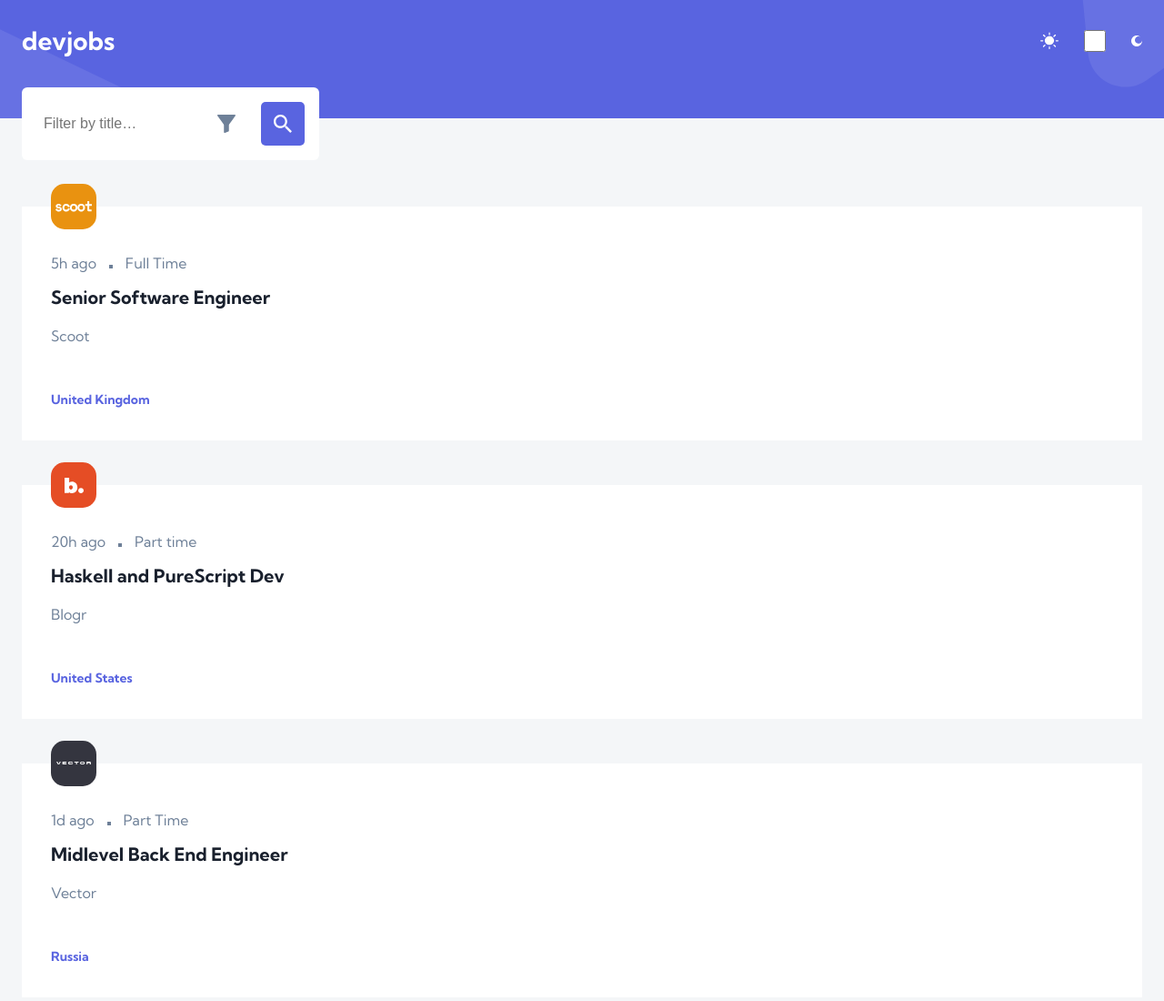
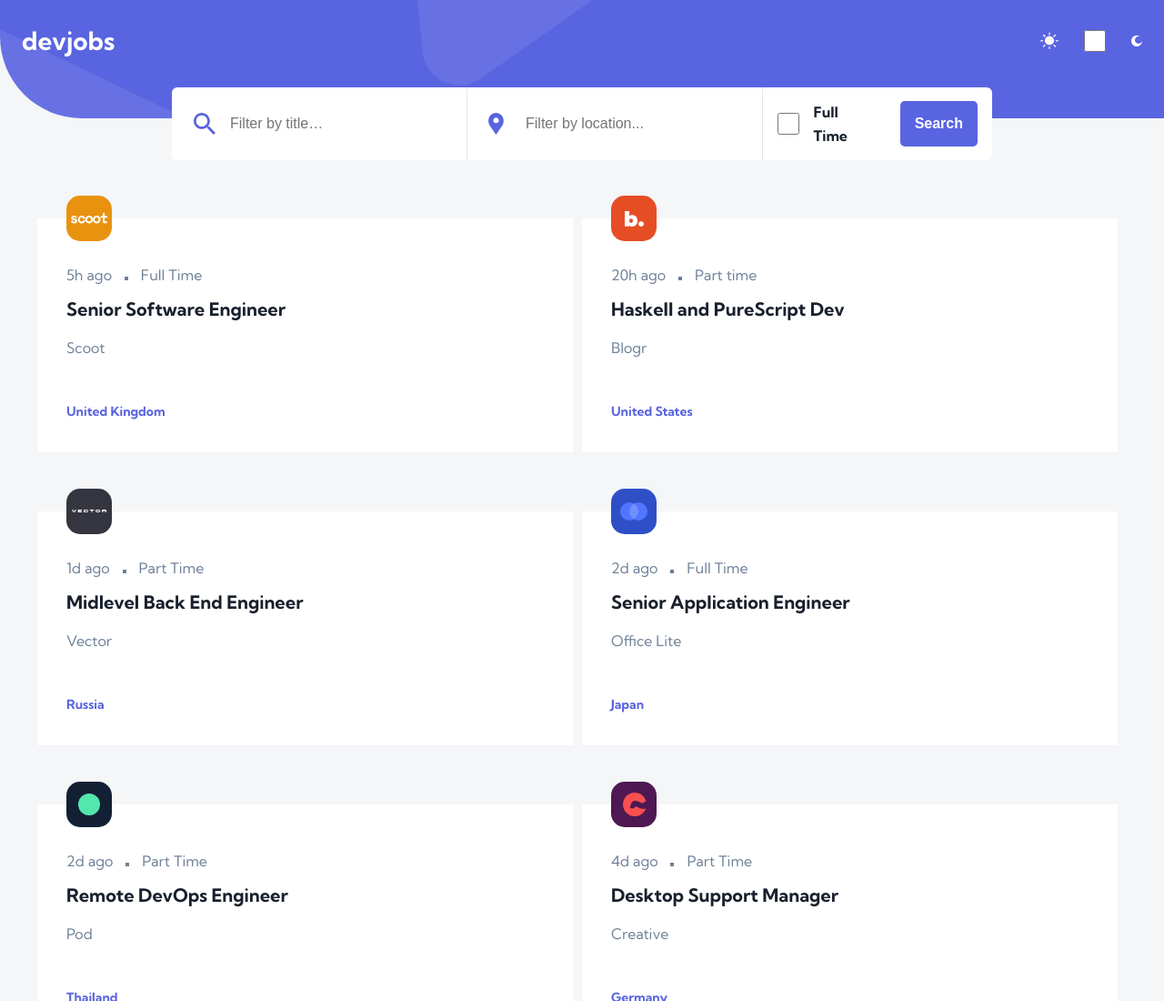
Before and after one commit to nikoloz-p/devjobs-web-app, a plain HTML site: page index.html in a window 1280 px wide. Shown: the top 1100 px of the page at 91% size. Drawn offline with Linux system fonts and the light colour scheme.

Commit message:
finished tablet design

```diff
--- a/index.html
+++ b/index.html
@@ -19,9 +19,30 @@
                 <input type="checkbox" name="light-toggler">
                 <img src="assets/icons/moon-icon.svg" alt="moon">
             </div>
+            <form class="search-form">
+                <div class="search-form-big">
+                    <div class="title-filter-holder">
+                        <img src="assets/icons/search-icon-blue.svg" alt="search">
+                        <input type="search" placeholder="Filter by title…" name="searchbar" class="filter-by-title">
                     </div>
-        <form class="search-form">
+                    <div class="location-filter-holder">
+                        <img src="assets/icons/location-icon.svg" alt="location">
+                        <input type="search" placeholder="Filter by location..." name="filter" class="filter-by-location">
+                    </div>
+                    <div class="full-time-filter-holder">
+                        <label class="full-time-checkbox-label">
+                            <input type="checkbox" name="full-time-only" class="full-time-checkbox">
+                            <span class="full-time-checkmark">Full Time</span>
+                        </label>
+                        <button type="submit" class="search-button-big btn-purple">
+                            Search
+                        </button>
+                    </div>
+
+                </div>
+                <div class="search-form-small">
                     <input type="search" placeholder="Filter by title…" name="searchbar">
+
                     <div class="form-controls">
                         <button class="filter-button">
                             <img src="assets/icons/filter-icon.svg" alt="filter">
@@ -30,7 +51,9 @@
                             <img src="assets/icons/search-icon.svg" alt="search">
                         </button>
                     </div>
+                </div>
             </form>
+        </div>
     </header>
     <!-- content -->
     <main class="content">
--- a/style.css
+++ b/style.css
@@ -76,12 +76,20 @@
 .search-form {
   position: absolute;
   z-index: 11;
-  max-width: 327px;
   margin: 0 24px;
   top: 96px;
   left: 0;
   right: 0;
 }
+
+.search-form-small {
+  display: block;
+}
+
+.search-form-big {
+  display: none;
+}
+
 
 .search-form input {
   width: 100%;
@@ -127,6 +135,8 @@
 
 .jobs-list {
   margin: 97px 24px 0;
+  display: flex;
+  flex-direction: column;
 }
 
 .job-card-holder {
@@ -193,3 +203,107 @@
   display: block;
   font-weight: bold;
 }
+
+
+/* tablet */
+
+@media (min-width: 768px){
+
+  .header {
+    border-bottom-left-radius: 90px;
+    background-image: url(assets/images/triangle-1.svg),
+        url(assets/images/triangle-2-tablet.svg);
+    background-repeat: no-repeat;
+    background-position: bottom left, top center;
+  }
+
+  .search-form {
+    margin: 0 40px;
+  }
+
+  .jobs-list {
+    flex-direction: row;
+    margin: 110px 41px 0;
+    flex-wrap: wrap;
+    gap: 65px 10px;
+  }
+
+  .job-card {
+    flex: 0 0 calc(50% - 10px);
+    margin-top: 0;
+  }
+
+  .search-form-small {
+    display: none;
+  }
+
+  .search-form-big {
+    display: flex;
+    justify-content: center;
+    align-items: center;
+  }
+
+  .title-filter-holder, .location-filter-holder{
+      position: relative;
+  }
+
+  .filter-by-title, .filter-by-location{
+      border-top-right-radius: 0!important;
+      border-bottom-right-radius: 0!important;
+      padding: 31px 53px 31px 64px!important;
+  }
+
+  .filter-by-location {
+      border-radius: 0!important;
+      border-left: solid rgba(110, 128, 152, 0.2) 1px!important;
+      border-right: solid rgba(110, 128, 152, 0.2) 1px!important;
+    }
+
+  .search-form-big img {
+    display: block;
+    position: absolute;
+    top: 28px;
+    left: 24px;
+    z-index: 10;
+  }
+
+  .full-time-filter-holder {
+    background-color: #fff;
+    display: flex;
+    align-items: center;
+    justify-content: center;
+    width: 252px;
+    height: 80px;
+    padding: 16px;
+    border-top-right-radius: 6px;
+    border-bottom-right-radius: 6px;
+  }
+
+  .full-time-checkbox-label {
+    display: flex;
+    align-items: center;
+    justify-content: center;
+  }
+
+  .full-time-checkbox {
+    width: 24px!important;
+    height: 24px!important;
+    border: none!important;
+  }
+
+  .full-time-checkmark {
+    font-weight: 700;
+    display: block;
+    margin-left: 16px;
+    font-size: 16px;
+    color: #19202D;
+  }
+
+  .search-button-big {
+    margin-left: 28px;
+    padding: 16px;
+    font-size: 16px;
+    font-weight: 700;
+  }
+
+}
```
Also changed, not shown: assets/icons/location-icon.svg (added), assets/icons/search-icon-blue.svg (added), assets/images/triangle-2-tablet.svg (added). Lines whose indentation alone changed are shown as unchanged.
